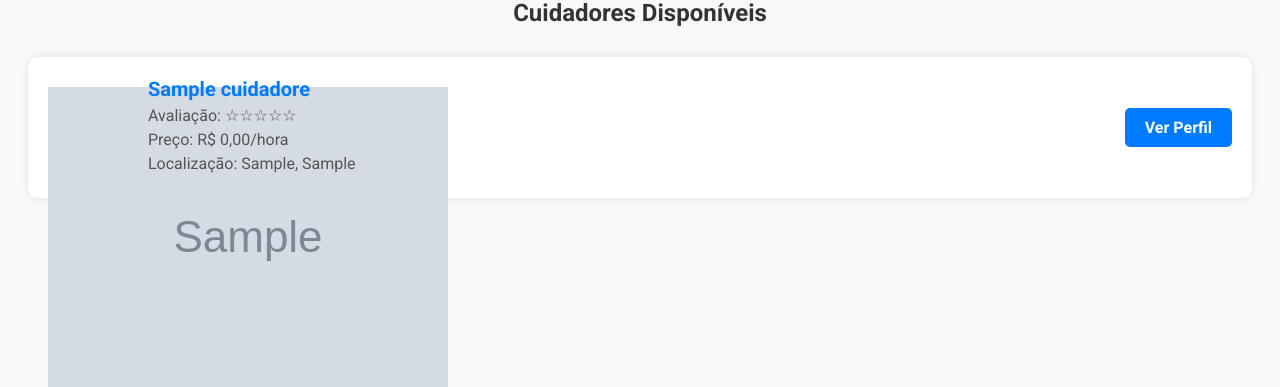
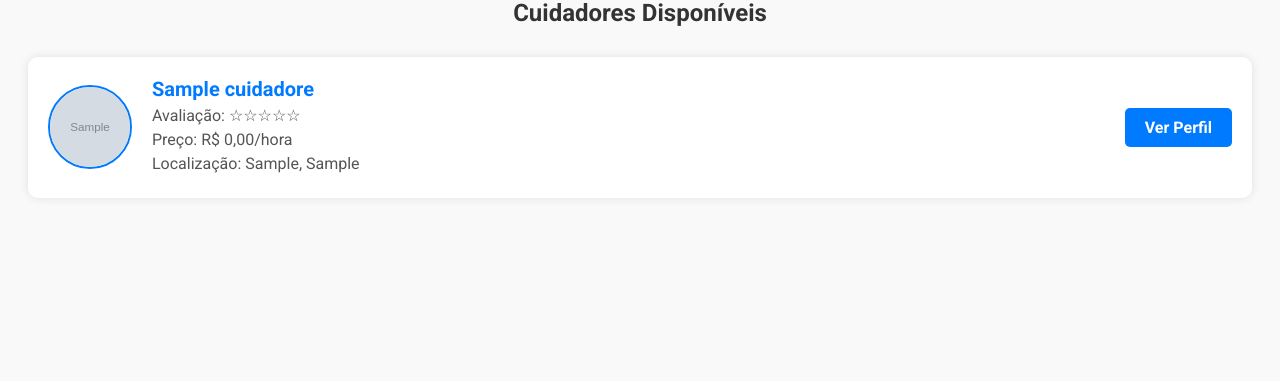
Before and after one commit to kawanzx/SafePet2, a PHP site: page /acesso_interno/tutor/pesquisar.php in a window 1280 px wide. Shown: the part 435-822 px from the top of the page. After the commit the page ends 636 px from the top, so only its background shows below. Run offline with PHP 8.4, Linux system fonts and the light colour scheme; the visitor is signed in with stand-in values (Sample User, id 1); tables that the repository leaves empty or names only in its code hold one stand-in row (values such as "Sample post"); grey boxes marked "Sample" are stand-in pictures.

Commit message:
Atualização na exibição da foto do cuidador na tela de busca

```diff
--- a/acesso_interno/tutor/perfil.css
+++ b/acesso_interno/tutor/perfil.css
@@ -971,4 +971,3 @@ a {
         margin-bottom: 10px; /* Reduz a margem entre parágrafos */
     }
 }
-}
--- a/acesso_interno/tutor/pesquisar.css
+++ b/acesso_interno/tutor/pesquisar.css
@@ -34,11 +34,13 @@ body {
 }
 
 /* Estilo do avatar do cuidador */
-.avatar {
+
+.cuidador-avatar {
     width: 80px;
     height: 80px;
-    background-color: #ccc;
     border-radius: 50%;
+    border: 2px solid #007bff;
+    object-fit: cover;
     margin-right: 20px;
 }
 
--- a/acesso_interno/tutor/pesquisar.php
+++ b/acesso_interno/tutor/pesquisar.php
@@ -43,7 +43,7 @@ $result = $mysqli->query($sql);
             <?php while ($row = $result->fetch_assoc()) : ?>
                 <div class="cuidador">
                     <div class="avatar">
-                        <img src="<?php echo '../cuidador/assets/fotos_cuidadores/' . htmlspecialchars($row['foto_perfil'] ? $row['foto_perfil'] : '../../assets/profile-circle-icon.png'); ?>" alt="Foto de <?php echo htmlspecialchars($row['nome']); ?>">
+                        <img src="<?php echo '../cuidador/uploads/fotos_cuidadores/' . htmlspecialchars($row['foto_perfil'] ? $row['foto_perfil'] : '../../assets/profile-circle-icon.png'); ?>" class="cuidador-avatar" alt="Foto de <?php echo htmlspecialchars($row['nome']); ?>">
                     </div>
                     <div class="details">
                         <h3><?php echo htmlspecialchars($row['nome']); ?></h3>
```
Also changed, not shown: acesso_interno/cuidador/uploads/fotos_cuidadores/671a9933c47b9.png (added).
